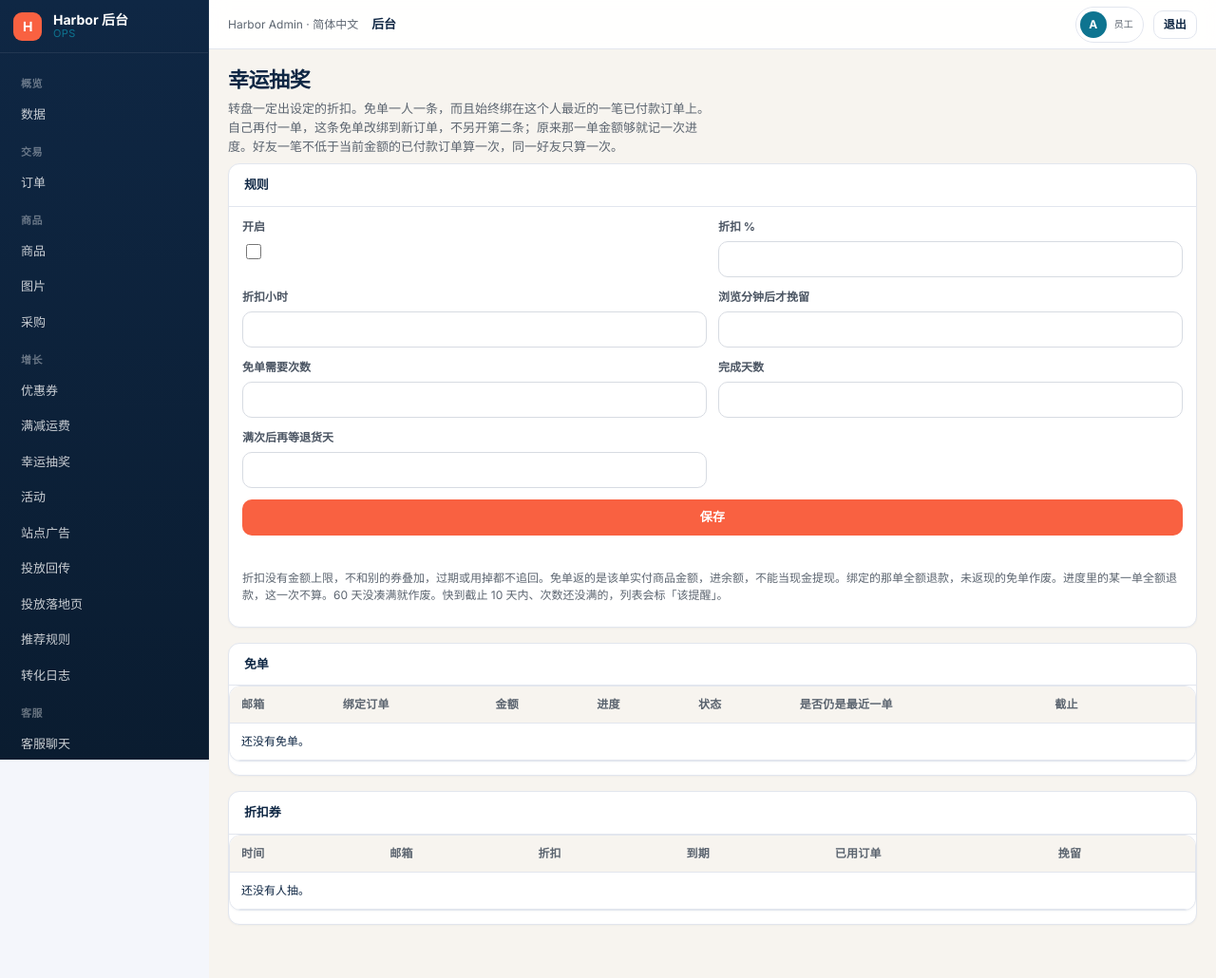
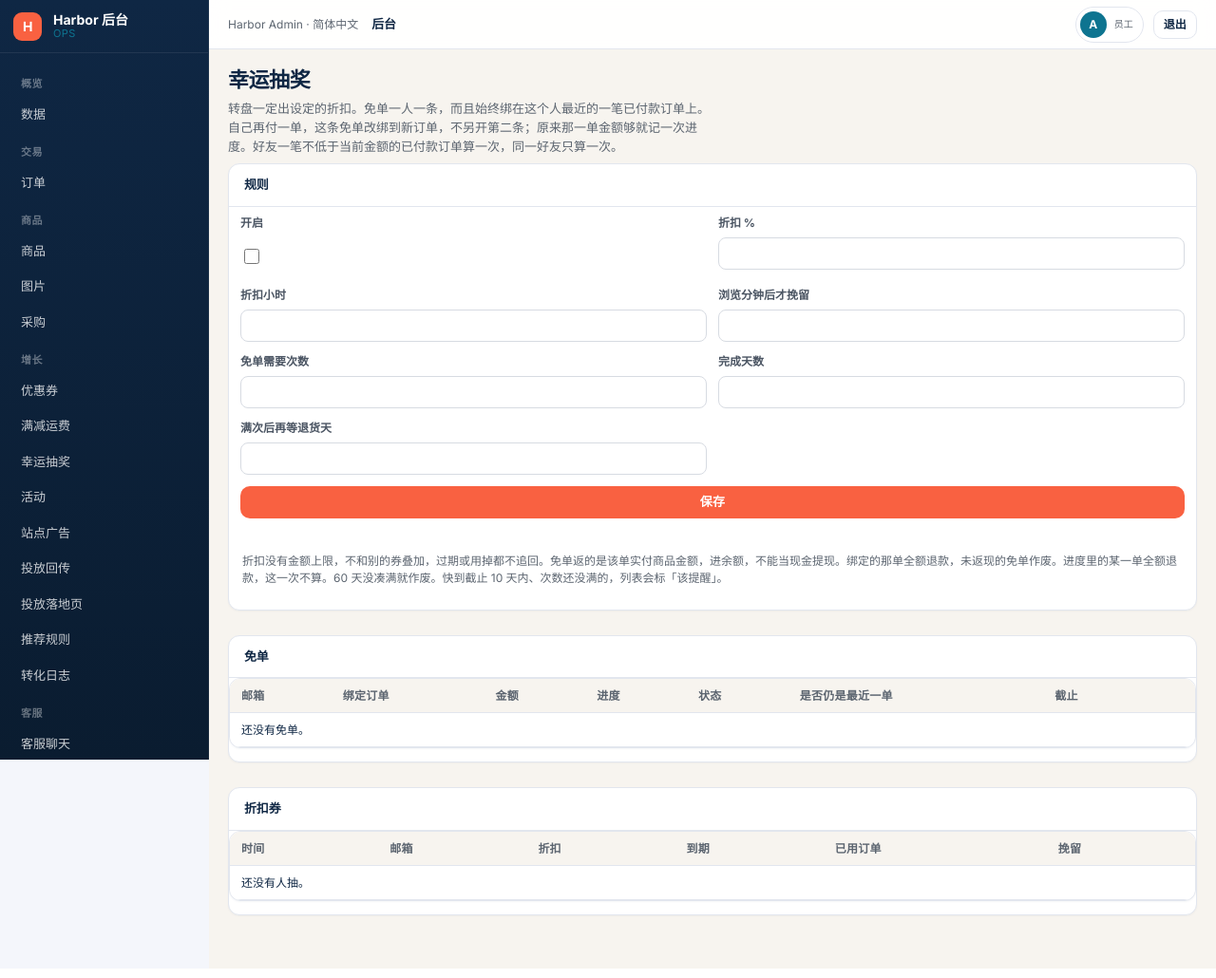
Before and after one commit to liuchengyi123/PIMORE, a FastAPI app: template shop/templates/admin_lucky.html in a window 1280 px wide. Shown: the whole page at 95% size. Run offline with FastAPI, Linux system fonts and the light colour scheme; the template is opened without the code that fills it, so the values that code supplies are empty.

Commit message:
Tighten the Chinese ads and lucky-draw pages.
Ad slots and lucky tables use a 32px header and 12px rows. Save and new-ad buttons are coral 34px controls, and the rule fields are 34px. The sidebar and the other admin pages are unchanged.

Co-authored-by: liuchengyi123 <liuchengyi123@users.noreply.github.com>

```diff
--- a/shop/static/admin.css
+++ b/shop/static/admin.css
@@ -1660,6 +1660,25 @@ td.empty { text-align: center; padding: 28px 12px; }
 .page-acts { gap: 10px; }
 .page-acts .card > h2 { padding: 10px 12px 0; font-size: 14px; }
 .page-acts .stack input { height: 34px; border-radius: 8px; }
+.page-ads, .page-lucky { display: grid; gap: 10px; }
+.page-ads .card > h2, .page-lucky .card > h2 { padding: 10px 12px 0; font-size: 14px; color: #1C2430; }
+.page-ads .fields input, .page-ads .fields select,
+.page-lucky .fields input, .page-lucky .fields select {
+  height: 34px; border-radius: 8px; padding: 0 8px; font-size: 13px;
+}
+.page-ads form.pad, .page-lucky form.pad { padding: 8px 12px 12px; }
+.page-ads .btn:not(.ghost):not(.quiet):not(.danger),
+.page-lucky .btn:not(.ghost):not(.quiet):not(.danger) {
+  background: #F96141; border: 0; color: #fff; height: 34px; border-radius: 10px;
+}
+.page-ads table th, .page-ads table td,
+.page-lucky table th, .page-lucky table td {
+  padding: 6px 8px; font-size: 12px; line-height: 1.25; vertical-align: middle;
+}
+.page-ads thead th, .page-lucky thead th {
+  height: 32px; background: #F7F8FA; color: #8B919A; font-size: 11px; font-weight: 700;
+}
+.page-lucky td:nth-child(3) { color: #F96141; font-weight: 750; }
 
 /* AD29 / S02 web CS desk */
 .fn-support-shell { margin: 0 !important; }
--- a/shop/templates/admin.html
+++ b/shop/templates/admin.html
@@ -1515,7 +1515,7 @@
 
 {% elif panel == 'ads' %}
 <header class="page-head"><div><h1>站点广告位</h1><p class="muted">站内公告条与推荐位（不是投放平台）。</p></div></header>
-<div class="growth-split">
+<div class="growth-split page-ads">
 <div class="card">
   <h2>已有广告</h2>
   <div class="table-wrap"><table>
--- a/shop/templates/admin_base.html
+++ b/shop/templates/admin_base.html
@@ -4,7 +4,7 @@
   <meta charset="utf-8">
   <meta name="viewport" content="width=device-width, initial-scale=1">
   <title>Harbor 后台</title>
-  <link rel="stylesheet" href="/static/admin.css?v=72">
+  <link rel="stylesheet" href="/static/admin.css?v=73">
   <link rel="stylesheet" href="https://fonts.googleapis.com/css2?family=Inter:wght@400;500;600;700&amp;display=swap">
 </head>
 <body class="{{ body_class|default('') }}">
--- a/shop/templates/admin_lucky.html
+++ b/shop/templates/admin_lucky.html
@@ -1,6 +1,7 @@
 {% extends "admin_base.html" %}
 {% block body %}
 <header class="page-head"><div><h1>幸运抽奖</h1><p class="muted">转盘一定出设定的折扣。免单一人一条，而且始终绑在这个人最近的一笔已付款订单上。自己再付一单，这条免单改绑到新订单，不另开第二条；原来那一单金额够就记一次进度。好友一笔不低于当前金额的已付款订单算一次，同一好友只算一次。</p></div></header>
+<div class="page-lucky">
 <div class="card">
   <h2>规则</h2>
   <form class="pad fields" method="post" action="/admin/lucky">
@@ -72,4 +73,5 @@
     </table>
   </div>
 </div>
+</div>
 {% endblock %}
```
